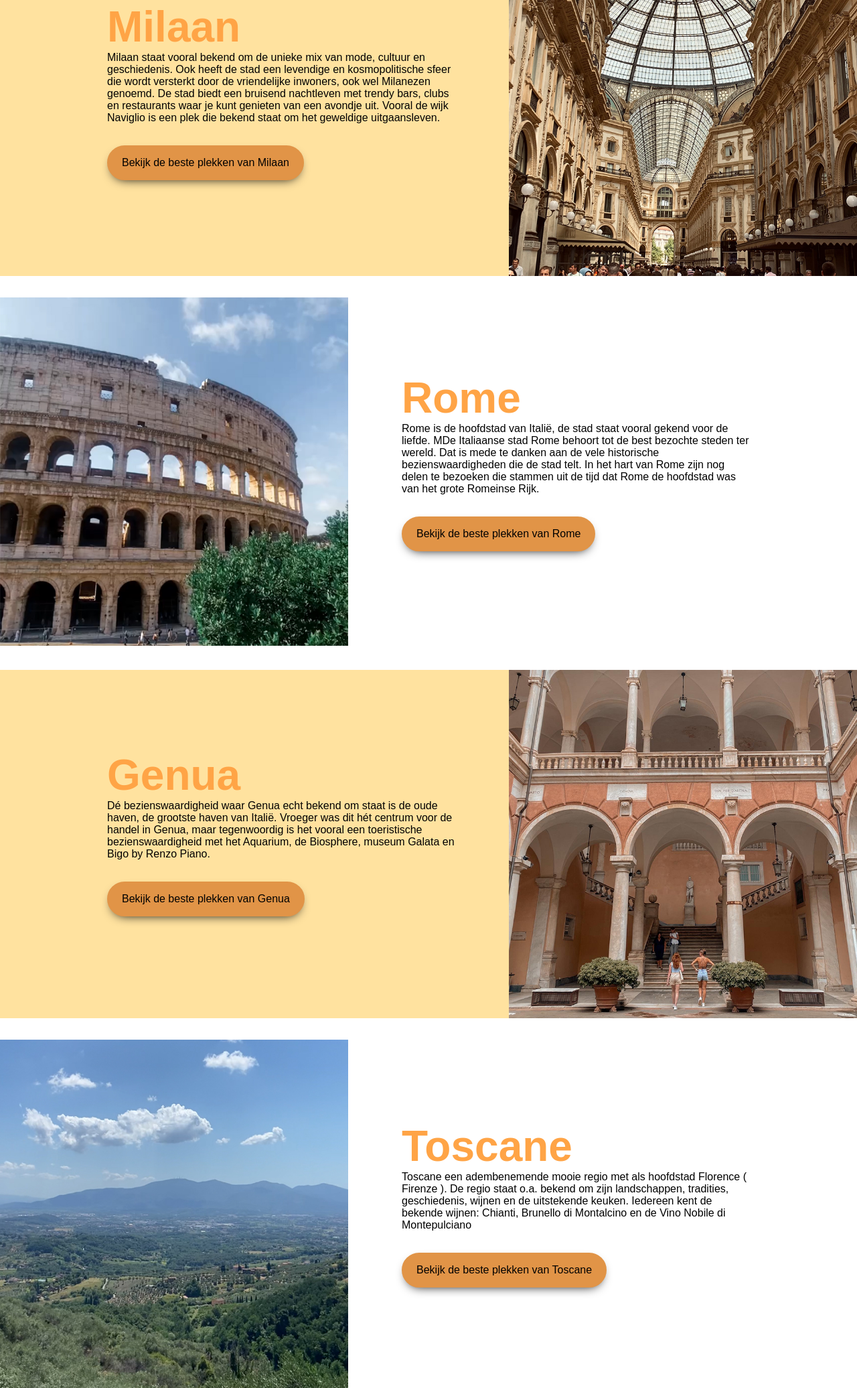
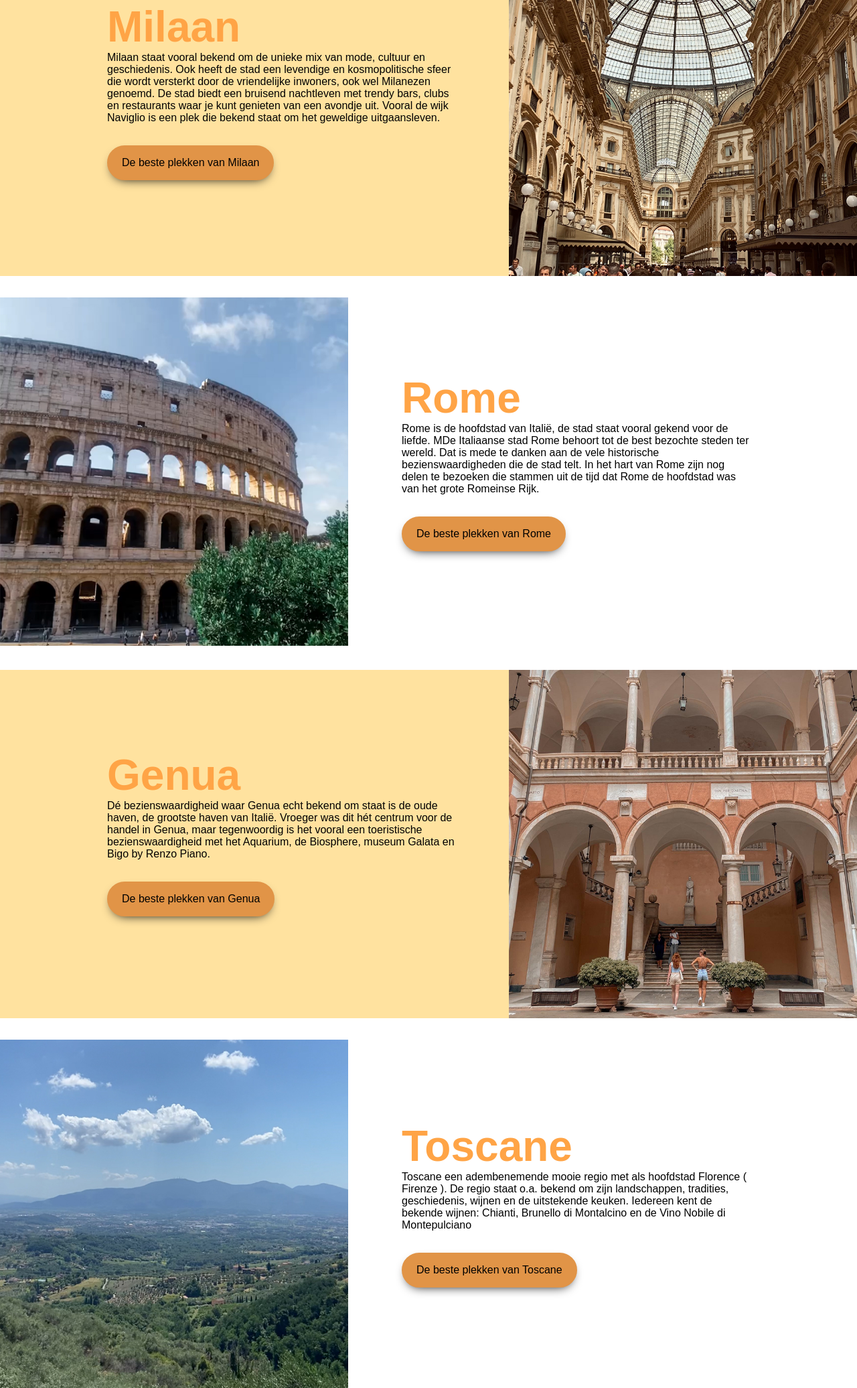
Before and after one commit to Kimbras/Eindopdracht, a plain HTML site: page index.html in a window 1280 px wide. Shown: the part 848-2920 px from the top of the page at 67% size. Drawn offline with Linux system fonts and the light colour scheme.

Commit message:
tekst aangepast buttons
tekst aa

```diff
--- a/index.html
+++ b/index.html
@@ -38,7 +38,7 @@
 <div class="tekstlinks">
     <h2>Milaan</h2>
 <p>Milaan staat vooral bekend om de unieke mix van mode, cultuur en geschiedenis. Ook heeft de stad een levendige en kosmopolitische sfeer die wordt versterkt door de vriendelijke inwoners, ook wel Milanezen genoemd. De stad biedt een bruisend nachtleven met trendy bars, clubs en restaurants waar je kunt genieten van een avondje uit. Vooral de wijk Naviglio is een plek die bekend staat om het geweldige uitgaansleven. </p>
-<a href="Bestemmingen.html" class="button"> Bekijk de beste plekken van Milaan</a>
+<a href="Bestemmingen.html" class="button"> De beste plekken van Milaan</a>
 </div>
 
 <div class="flex-box">
@@ -55,7 +55,7 @@
     <div class="tekstrechts">
         <h2>Rome</h2>
 <p>Rome is de hoofdstad van Italië, de stad staat vooral gekend voor de liefde. MDe Italiaanse stad Rome behoort tot de best bezochte steden ter wereld. Dat is mede te danken aan de vele historische bezienswaardigheden die de stad telt. In het hart van Rome zijn nog delen te bezoeken die stammen uit de tijd dat Rome de hoofdstad was van het grote Romeinse Rijk.</p>
-<a href="Bestemmingen.html" class="button"> Bekijk de beste plekken van Rome</a>
+<a href="Bestemmingen.html" class="button"> De beste plekken van Rome</a>
 </div>
  </section>
 
@@ -64,7 +64,7 @@
         <div class="tekstlinks">
             <h2>Genua</h2>
             <p>Dé bezienswaardigheid waar Genua echt bekend om staat is de oude haven, de grootste haven van Italië. Vroeger was dit hét centrum voor de handel in Genua, maar tegenwoordig is het vooral een toeristische bezienswaardigheid met het Aquarium, de Biosphere, museum Galata en Bigo by Renzo Piano.</p>
-            <a href="Bestemmingen.html" class="button"> Bekijk de beste plekken van Genua</a>
+            <a href="Bestemmingen.html" class="button"> De beste plekken van Genua</a>
         </div>
         <div class="flex-box">
             <img class="fotorechts" src="Links/Genua.jpg">
@@ -80,7 +80,7 @@
      <div class="tekstrechts">
         <h2>Toscane</h2>
         <p>Toscane een adembenemende mooie regio met als hoofdstad Florence ( Firenze ). De regio staat o.a. bekend om zijn landschappen, tradities, geschiedenis, wijnen en de uitstekende keuken. Iedereen kent de bekende wijnen: Chianti, Brunello di Montalcino en de Vino Nobile di Montepulciano</p>
-        <a href="Bestemmingen.html" class="button"> Bekijk de beste plekken van Toscane</a>
+        <a href="Bestemmingen.html" class="button"> De beste plekken van Toscane</a>
     </div>
      </section>
 
@@ -88,7 +88,7 @@
         <div class="tekstlinks">
             <h2>Verona</h2>
             <p>Verona is een sfeervolle Italiaanse stad op steenworp afstand van het bekende Gardameer. Het is het toneel van het wereldberoemde verhaal van Shakespeare over Romeo en Julia. Het balkon van het huis van Julia trekt jaarlijks veel toeristen.</p>
-            <a href="Bestemmingen.html" class="button"> Bekijk de beste plekken van Verona</a>
+            <a href="Bestemmingen.html" class="button"> De beste plekken van Verona</a>
         </div>
     <div class="flex-box">
         <img class="fotorechts" src="Links/Verona.jpg">
@@ -103,7 +103,7 @@
 <div class="tekstrechts">
     <h2>Florence</h2>
 <p>Florence Italië is een groot openluchtmuseum voor iedereen, die van geschiedenis en cultuur houdt. de Toscaanse stad staat vol interessante musea, pleinen, kerken, beelden en renaissancistische kunst en is meer dan alleen de Ponte Vecchio, de Duomo en Palazzo Vecchio.</p>
-<a href="Bestemmingen.html" class="button"> Bekijk de beste plekken van Florence</a>
+<a href="Bestemmingen.html" class="button"> De beste plekken van Florence</a>
 </div>
    </section>
 </main>
```
